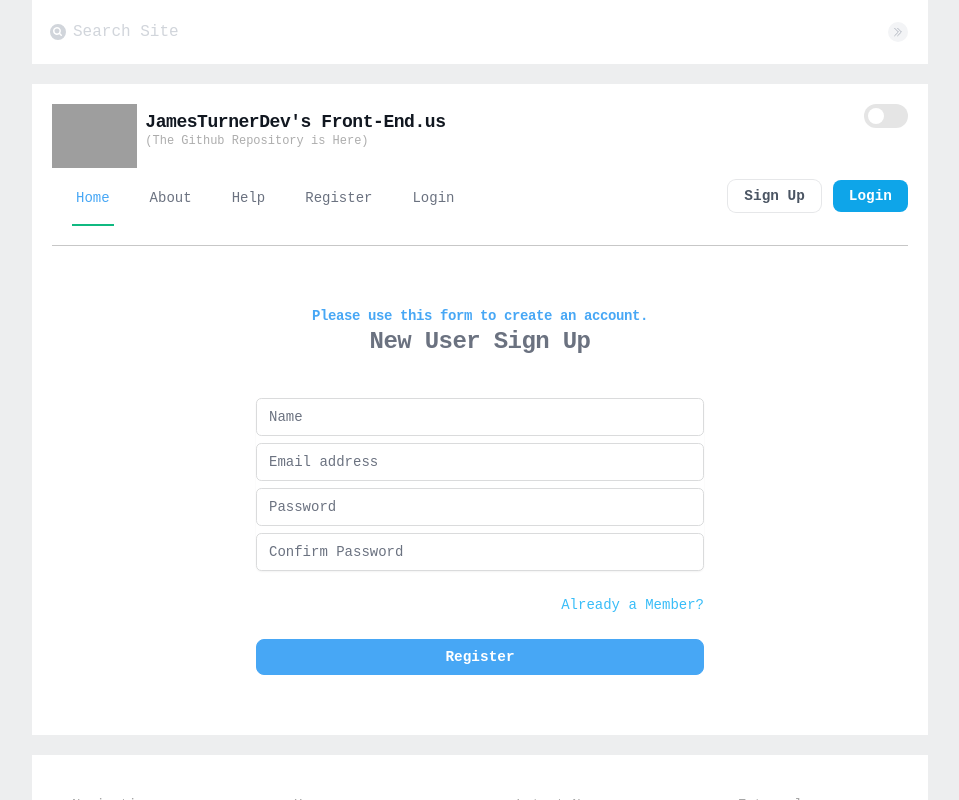
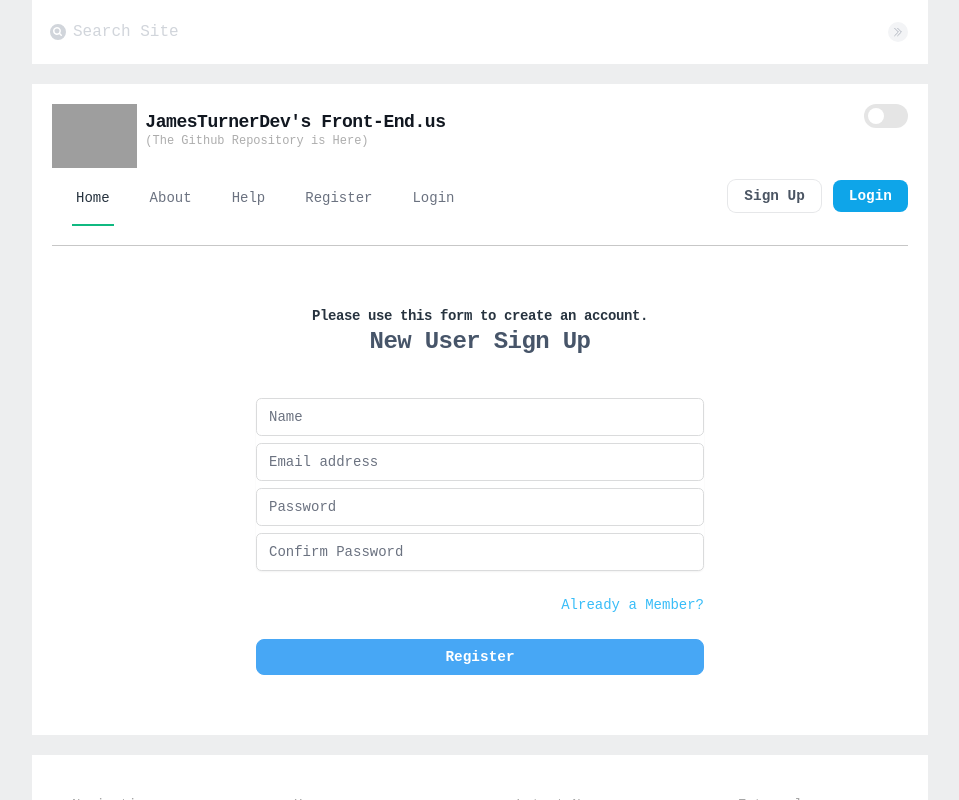
Before and after one commit to jamesturner-dev/front-end.us, a Vue app: page /search/1 in a window 1280 px wide. Both pictures are taken after a click on the button "Sign Up". Shown: the top 800 px of the page, without its empty margins (160-1119 px from the left). Built offline with nearby package versions, Linux system fonts and the light colour scheme; grey boxes are pictures that could not be loaded.

Commit message:
pre branch

```diff
--- a/src/components/page/pageSections/PageHeader.vue
+++ b/src/components/page/pageSections/PageHeader.vue
@@ -3,7 +3,7 @@
     <span class="mt-5 block text-center text-sm font-semibold primaryText">
       {{ content.subHeading }}
     </span>
-    <span class="mb-2 block text-center text-2xl font-bold leading-8 tracking-tight text-gray-500">
+    <span class="mb-2 block text-center text-2xl font-bold leading-8 tracking-tight text-slate-600">
       {{ content.heading }}
     </span>
   </h1>
--- a/src/style.css
+++ b/src/style.css
@@ -257,7 +257,7 @@
 }
 
 .primaryText {
-  color: var(--blu) !important;
+  color: var(--slate) !important;
 }
 
 .secondary {
```
